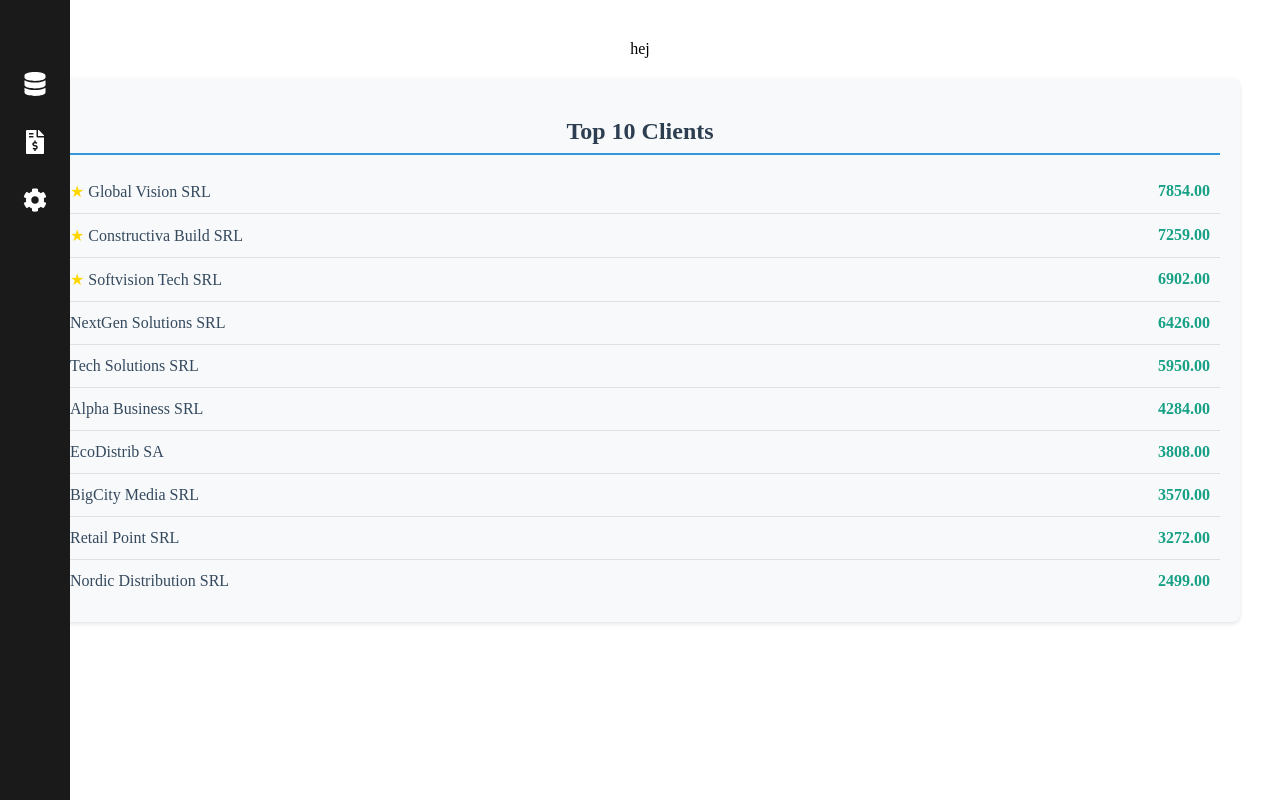
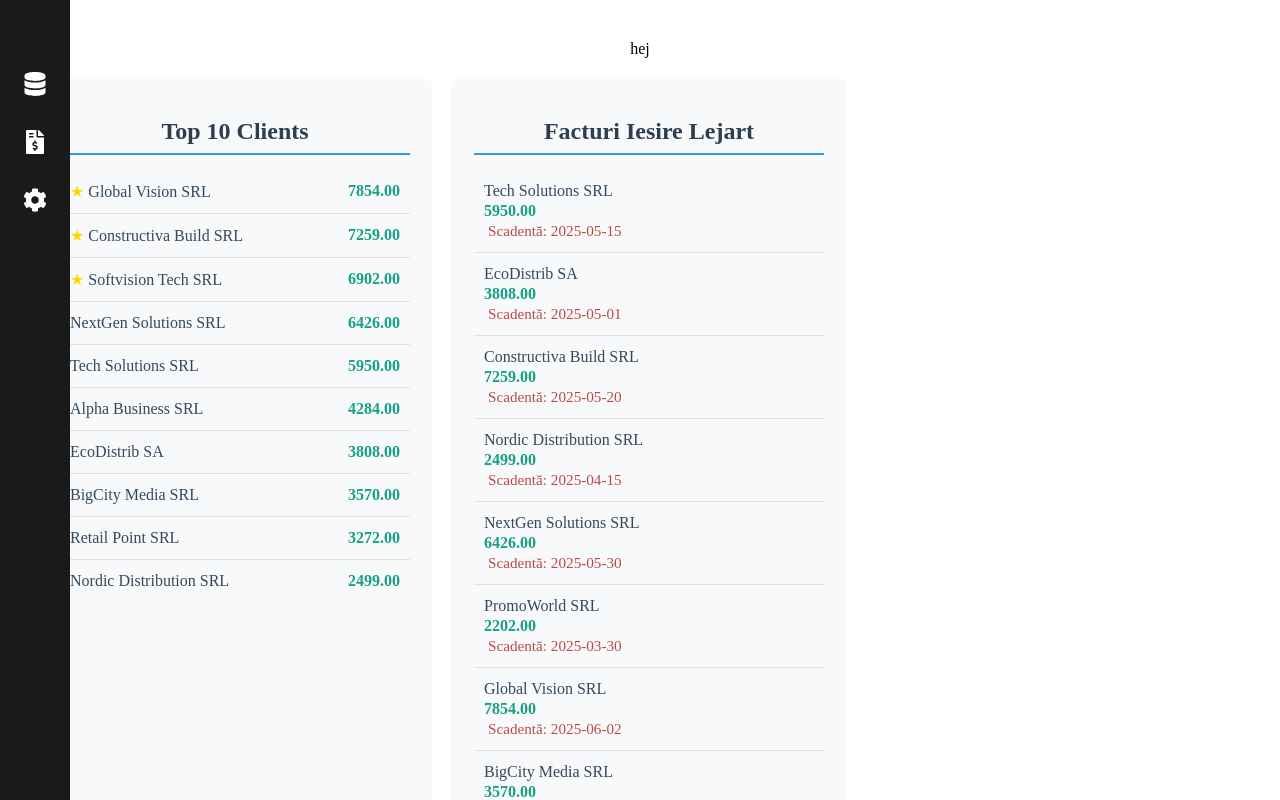
Before and after one commit to Huni111/billtrack_firebase, a React (Vite) app: page /bills in a window 1280 px wide. Shown: the top 800 px of the page. Built offline with nearby package versions, Linux system fonts and the light colour scheme.

Commit message:
new lists

```diff
--- a/src/Bills.css
+++ b/src/Bills.css
@@ -1,14 +1,25 @@
 /* Bills.css - Styling for the Bills component */
 
-.top-clients-container {
+.bills-lists-wrapper {
+  display: flex;
+  gap: 24px;
+  justify-content: flex-start;
+}
+
+.top-clients-container,
+.overdue-bills-container {
   background-color: #f8f9fa;
   border-radius: 8px;
   padding: 20px;
   margin: 20px 0;
   box-shadow: 0 2px 4px rgba(0, 0, 0, 0.1);
+  min-width: 320px;
+  max-width: 350px;
+  flex: 1 1 320px;
 }
 
-.top-clients-container h2 {
+.top-clients-container h2,
+.overdue-bills-container h2 {
   color: #2c3e50;
   margin-bottom: 15px;
   font-size: 1.5rem;
@@ -16,31 +27,60 @@
   padding-bottom: 8px;
 }
 
-.top-clients-list {
+.top-clients-list,
+.overdue-bills-list {
   list-style-type: none;
   padding: 0;
   margin: 0;
 }
 
-.client-item {
+.client-item,
+.overdue-bill-item {
   display: flex;
   justify-content: space-between;
+  align-items: center;
   padding: 12px 10px;
   border-bottom: 1px solid #e0e0e0;
   transition: background-color 0.2s ease;
 }
 
-.client-item:hover {
+.overdue-bill-item {
+  flex-direction: column;
+  align-items: flex-start;
+  gap: 2px;
+}
+
+.no-overdue {
+  color: #888;
+  text-align: center;
+  padding: 16px 0;
+}
+
+.client-item:hover,
+.overdue-bill-item:hover {
   background-color: #e9f7fe;
 }
 
-.client-item:last-child {
+.client-item:last-child,
+.overdue-bill-item:last-child {
   border-bottom: none;
 }
 
 .client-name {
   font-weight: 500;
   color: #34495e;
+}
+
+.client-value,
+.bill-value {
+  font-weight: 600;
+  color: #16a085;
+}
+
+.bill-due-date {
+  font-size: 0.95em;
+  color: #b94a48;
+  margin-left: 4px;
 }
 
 .client-value {
--- a/src/Bills.jsx
+++ b/src/Bills.jsx
@@ -73,8 +73,8 @@ export default function Bills() {
         <>
             {/* <div>{data}</div> */}
             <div>hej</div>
-
-            <div className="top-clients-container">
+            <div className="bills-lists-wrapper">
+                <div className="top-clients-container card-list">
                     <h2>Top 10 Clients</h2>
                     <ul className="top-clients-list">
                         {top10Clienti.map((client, index) => (
@@ -85,6 +85,23 @@ export default function Bills() {
                         ))}
                     </ul>
                 </div>
+                <div className="overdue-bills-container card-list">
+                    <h2>Facturi Iesire Lejart</h2>
+                    <ul className="overdue-bills-list">
+                        {facturiIesireLejart.length === 0 ? (
+                            <li className="no-overdue">Nicio factura lejartă</li>
+                        ) : (
+                            facturiIesireLejart.map((factura, idx) => (
+                                <li key={idx} className="overdue-bill-item">
+                                    <span className="client-name">{factura.client}</span>
+                                    <span className="bill-value">{factura.valoare_totala.toFixed(2)}</span>
+                                    <span className="bill-due-date">Scadentă: {factura.data_scadenta}</span>
+                                </li>
+                            ))
+                        )}
+                    </ul>
+                </div>
+            </div>
         </>
     )
 }
```
Lines whose indentation alone changed are shown as unchanged.
